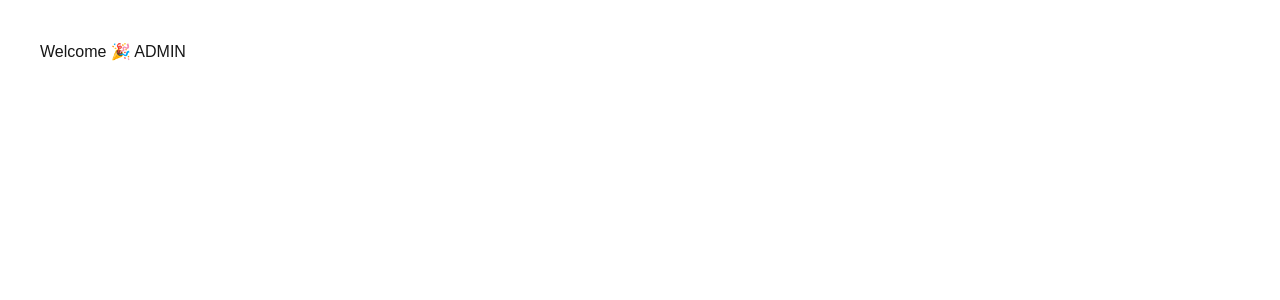
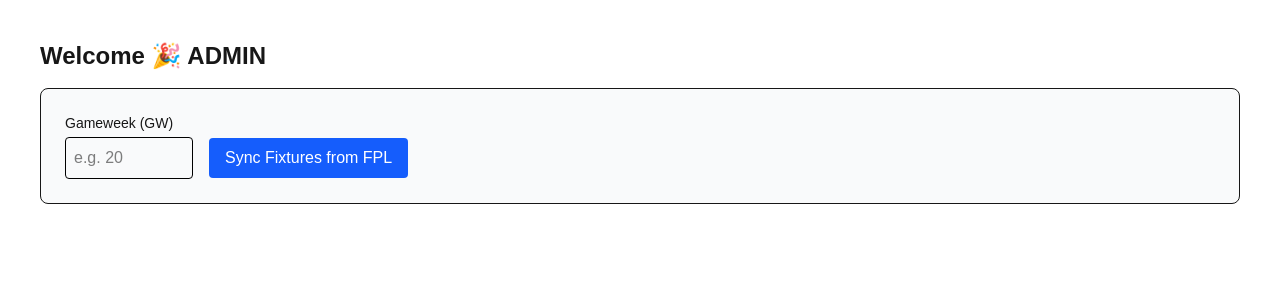
Before and after one commit to sunfund88/eplpredict, a Next.js app: page /manage in a window 1280 px wide. Shown: the top 300 px of the page. Built offline with nearby package versions, Linux system fonts and the light colour scheme.

Commit message:
fetchAndSaveFixtures

```diff
--- /dev/null
+++ b/app/manage/actions.ts
@@ -0,0 +1,44 @@
+// app/manage/actions.ts
+'use server'
+
+import prisma from "@/lib/prisma"
+
+export async function fetchAndSaveFixtures(gw: number) {
+  try {
+    const response = await fetch(`https://fantasy.premierleague.com/api/fixtures/?event=${gw}`)
+    const data = await response.json()
+
+    // วนลูปจัดการข้อมูลจาก FPL API
+    const promises = data.map((item: any) => {
+      return prisma.fixture.upsert({
+        where: { id: item.code }, // ใช้ code เป็น id
+        update: {
+          gw: item.event, // event
+          kickoff: new Date(item.kickoff_time), // kickoff_time
+          home: String(item.team_h), // team_h
+          away: String(item.team_a), // team_a
+          homeScore: item.team_h_score, // team_h_score
+          awayScore: item.team_a_score, // team_a_score
+          finished: item.finished,
+        },
+        create: {
+          id: item.code,
+          gw: item.event,
+          kickoff: new Date(item.kickoff_time),
+          home: String(item.team_h),
+          away: String(item.team_a),
+          homeScore: item.team_h_score,
+          awayScore: item.team_a_score,
+          finished: item.finished,
+          multiplier: 1, // ค่า default
+        },
+      })
+    })
+
+    await Promise.all(promises)
+    return { success: true, message: `Updated GW ${gw} successfully!` }
+  } catch (error) {
+    console.error(error)
+    return { success: false, message: "Failed to fetch data" }
+  }
+}
--- a/app/manage/page.tsx
+++ b/app/manage/page.tsx
@@ -1,7 +1,55 @@
-export default async function Manage() {
+// app/manage/page.tsx
+'use client'
+
+import { useState } from 'react'
+import { fetchAndSaveFixtures } from './actions'
+
+export default function Manage() {
+  const [gw, setGw] = useState('')
+  const [loading, setLoading] = useState(false)
+  const [message, setMessage] = useState('')
+
+  const handleFetch = async () => {
+    if (!gw) return alert('Please enter Gameweek')
+
+    setLoading(true)
+    const result = await fetchAndSaveFixtures(Number(gw))
+    setMessage(result.message)
+    setLoading(false)
+  }
+
   return (
     <div style={{ padding: 40 }}>
-      <h1>Welcome 🎉 ADMIN</h1>
+      <h1 className="text-2xl font-bold mb-4">Welcome 🎉 ADMIN</h1>
+
+      <div className="flex gap-4 items-center border p-6 rounded-lg bg-gray-50">
+        <div>
+          <label className="block text-sm font-medium mb-1">Gameweek (GW)</label>
+          <input
+            type="number"
+            value={gw}
+            onChange={(e) => setGw(e.target.value)}
+            placeholder="e.g. 20"
+            className="border p-2 rounded w-32 text-black"
+          />
+        </div>
+
+        <button
+          onClick={handleFetch}
+          disabled={loading}
+          className={`mt-6 px-4 py-2 rounded text-white font-medium ${
+            loading ? 'bg-gray-400' : 'bg-blue-600 hover:bg-blue-700'
+          }`}
+        >
+          {loading ? 'Updating...' : 'Sync Fixtures from FPL'}
+        </button>
+      </div>
+
+      {message && (
+        <p className={`mt-4 p-2 rounded ${message.includes('success') ? 'bg-green-100 text-green-700' : 'bg-red-100 text-red-700'}`}>
+          {message}
+        </p>
+      )}
     </div>
   )
 }
```
